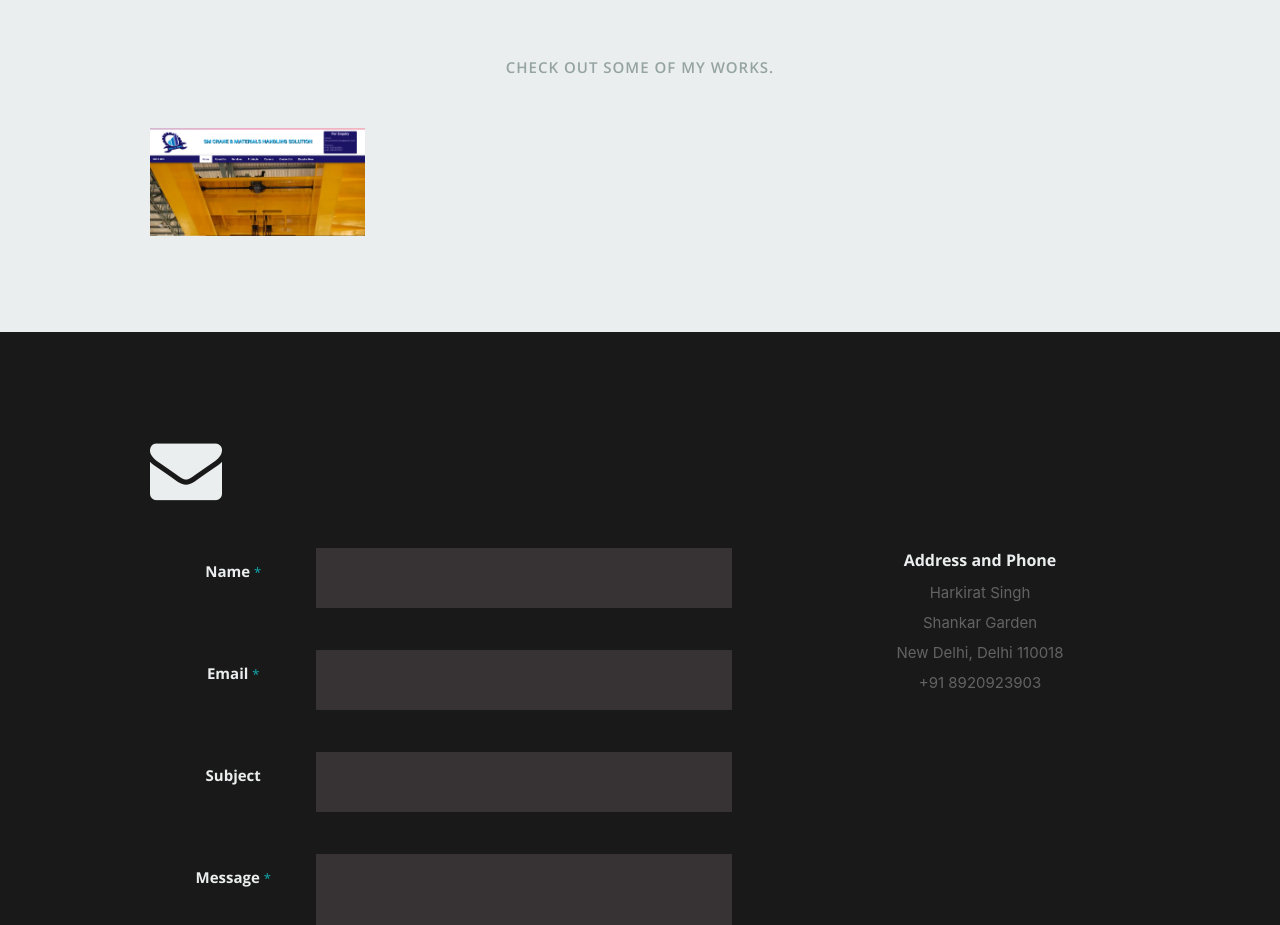
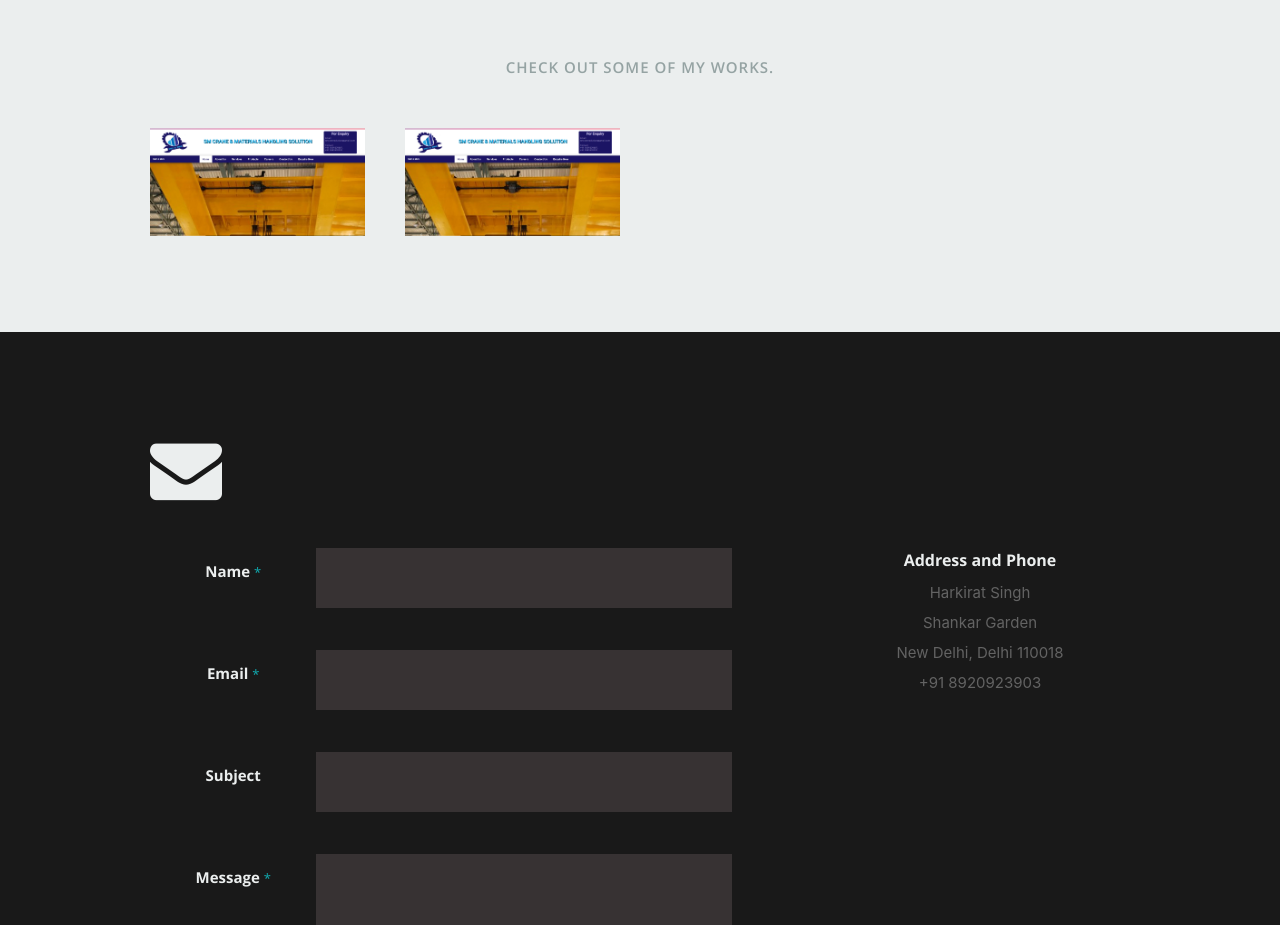
Before and after one commit to harkiratsingh97/Portfolio, a React (Create React App) app: page / in a window 1280 px wide. Shown: the part 3140-4065 px from the top of the page. Built offline with nearby package versions, Linux system fonts and the light colour scheme.

Commit message:
new project added

```diff
--- a/src/resumeData.js
+++ b/src/resumeData.js
@@ -108,6 +108,13 @@ export const resumeDataBack = {
 				image: "Untitled.png",
 				url: "http://www.smcranesolution.com",
 			},
+			{
+				title: "Busy Buy",
+				category:
+					"An E-Commerce website (React.js and Firebase/Firestore Authentication)",
+				image: "Untitled.png",
+				url: "https://busybuy-react.web.app/",
+			},
 		],
 	},
 	testimonials: {
```
